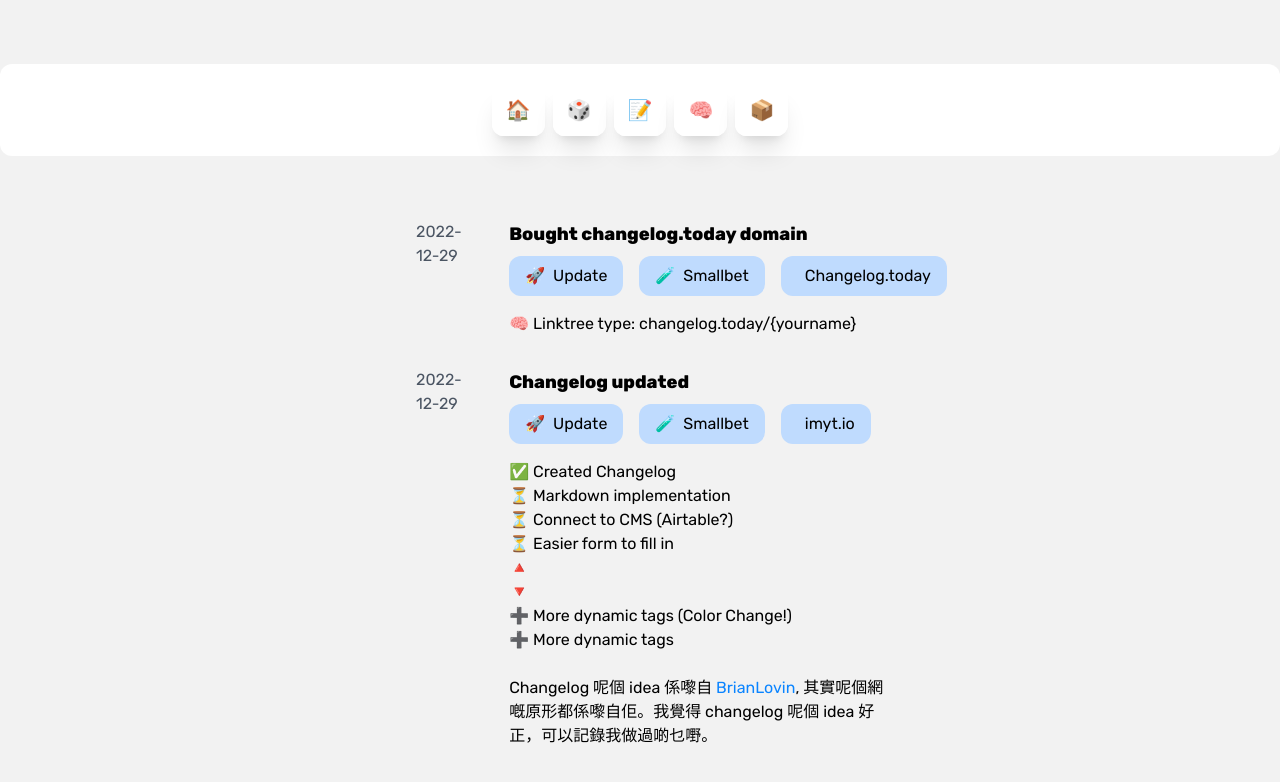
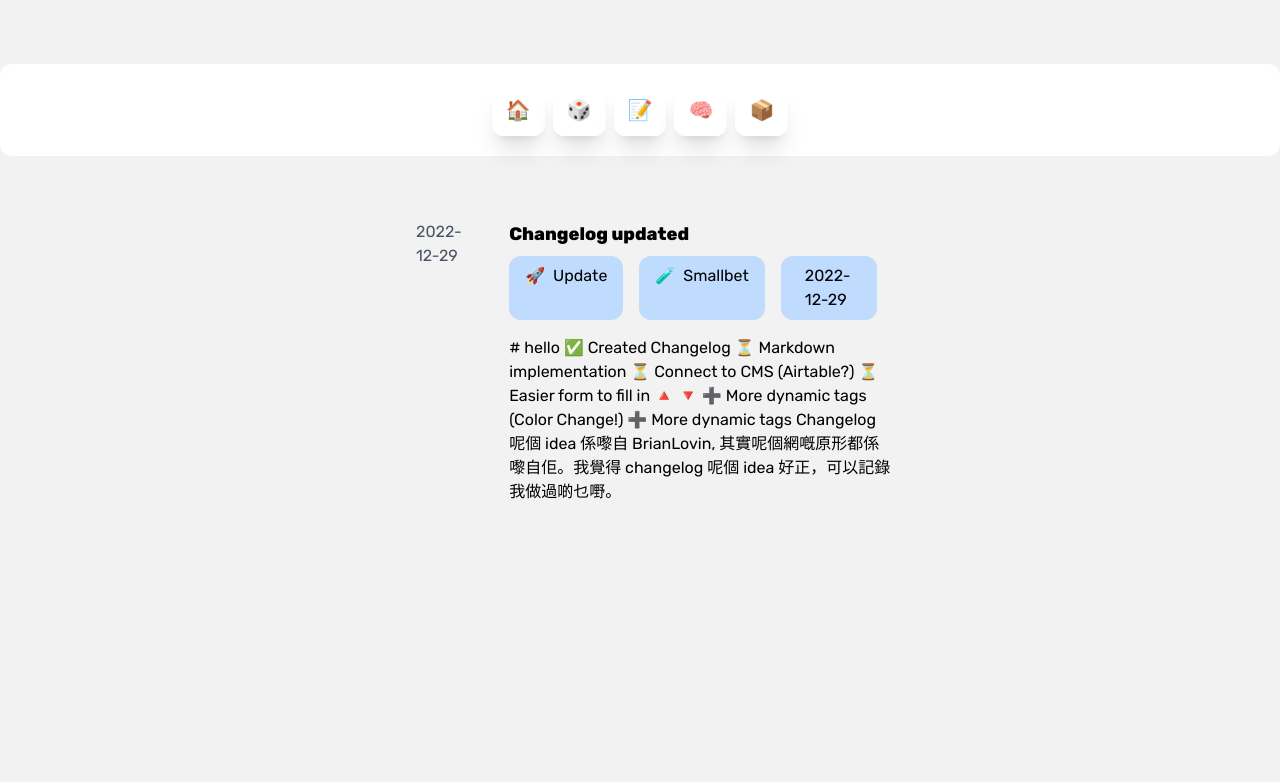
Before and after one commit to imytdotio/imytdotio, a React (Create React App) app: page /changelog in a window 1280 px wide. Shown: the top 782 px of the page. Built offline with nearby package versions, Linux system fonts and the light colour scheme.

Commit message:
directly copied brian lovin

```diff
--- a/src/Components/Section.js
+++ b/src/Components/Section.js
@@ -5,11 +5,25 @@
  * @function Section
  **/
 
+// export const Section = (props) => {
+//   return (
+//     <div className={`lg:flex  my-8 ${props.className}`}>
+//       <h3 className={`w-24 mr-8 sm:mb-2 text-gray-400 `}>{props.header}</h3>
+//       <p className="w-96">{props.children}</p>
+//     </div>
+//   );
+// };
 export const Section = (props) => {
   return (
-    <div className={`grid grid-cols-12 my-8 ${props.className}`}>
-      <h3 className={`col-span-1 w-24 mr-8 text-gray-400 ${props.className}`}>{props.header}</h3>
-      <div className="sm:col-span-6 col-span-11">{props.children}</div>
+    <div
+      className={`grid items-start grid-cols-1 gap-4 md:gap-6 md:grid-cols-12 mb-4 ${props.className}`}
+    >
+      <h3
+        className={`col-span-2 pt-8 text-lg font-extrabold text-black dark:text-white md:pt-0 md:text-right md:text-base md:font-normal md:text-opacity-40`}
+      >
+        {props.header}
+      </h3>
+      <p className="col-span-10 max-w-prose">{props.children}</p>
     </div>
   );
 };
--- a/src/Pages/Changelog.js
+++ b/src/Pages/Changelog.js
@@ -1,9 +1,30 @@
 import React from "react";
+import { ReactMarkdown } from "react-markdown/lib/react-markdown";
 
 /**
  * @author
  * @function Changelog
  **/
+
+const changes = [
+  {
+    title: "Changelog updated",
+    date: "2022-12-29",
+    section: "imyt.io",
+    content: `# hello
+
+    ✅ Created Changelog
+    ⏳ Markdown implementation
+    ⏳ Connect to CMS (Airtable?)
+    ⏳ Easier form to fill in
+    🔺
+    🔻
+    ➕ More dynamic tags (Color Change!)
+    ➕ More dynamic tags
+
+    Changelog 呢個 idea 係嚟自 BrianLovin, 其實呢個網嘅原形都係嚟自佢。我覺得 changelog 呢個 idea 好正，可以記錄我做過啲乜嘢。`,
+  },
+];
 
 const Tag = (props) => {
   return (
@@ -34,34 +55,15 @@
 export const Changelog = (props) => {
   return (
     <div>
-      <Log
-        date="2022-12-29"
-        title="Bought changelog.today domain"
-        section="Changelog.today"
-      >
-        🧠 Linktree type: changelog.today/{"{yourname}"}
-        <br />
-      </Log>
-      <Log date="2022-12-29" title="Changelog updated" section="imyt.io">
-        ✅ Created Changelog <br />
-        ⏳ Markdown implementation
-        <br />
-        ⏳ Connect to CMS (Airtable?)
-        <br />
-        ⏳ Easier form to fill in
-        <br />
-        🔺
-        <br />
-        🔻 <br />
-        ➕ More dynamic tags (Color Change!)
-        <br />
-        ➕ More dynamic tags
-        <br />
-        <br /> Changelog 呢個 idea 係嚟自{" "}
-        <a href="https://changelog.brianlovin.com/">BrianLovin</a>,
-        其實呢個網嘅原形都係嚟自佢。我覺得 changelog 呢個 idea
-        好正，可以記錄我做過啲乜嘢。
-      </Log>
+      {changes.map((change) => {
+        return (
+          <Log title={change.title} date={change.date} section={change.date}>
+            <p>{change.content}</p>
+            {/* <ReactMarkdown children={change.content} /> */}
+            <ReactMarkdown className="w-96"></ReactMarkdown>
+          </Log>
+        );
+      })}
     </div>
   );
 };
--- a/src/Pages/Home.js
+++ b/src/Pages/Home.js
@@ -30,8 +30,7 @@
         </a>
       </Callout> */}
       <Section>
-        <SectionHeader />
-        <p className="w-4/5 lg:w-3/5 leading-6 ">
+        <p>
           👋 Hello, 我是 YT，一位 Slash，斜槓族。我是一位學生／
           <Link href="https://instagram.com/imyt.io">內容創作者</Link>／
           <Link href="https://github.com/imytdotio">自學 Programmer</Link>
@@ -52,10 +51,9 @@
         </p>
       </Section>
 
-      <Section>
-        <SectionHeader>Locate</SectionHeader>
+      <Section header="Locate">
         <div>
-          <img src={map} className="sm:h-96 h-48 object-cover rounded-xl " />
+          <img src={map} className="object-cover rounded-xl " />
           <p className="text-right mr-4 text-gray-400">
             <FiMapPin className="inline mr-2" />
             Hong Kong
@@ -63,8 +61,7 @@
         </div>
       </Section>
 
-      <Section>
-        <SectionHeader>History</SectionHeader>
+      <Section header="History">
         <ul>
           <p>IMYT.IO</p>
           <p>Learning React</p>
```
